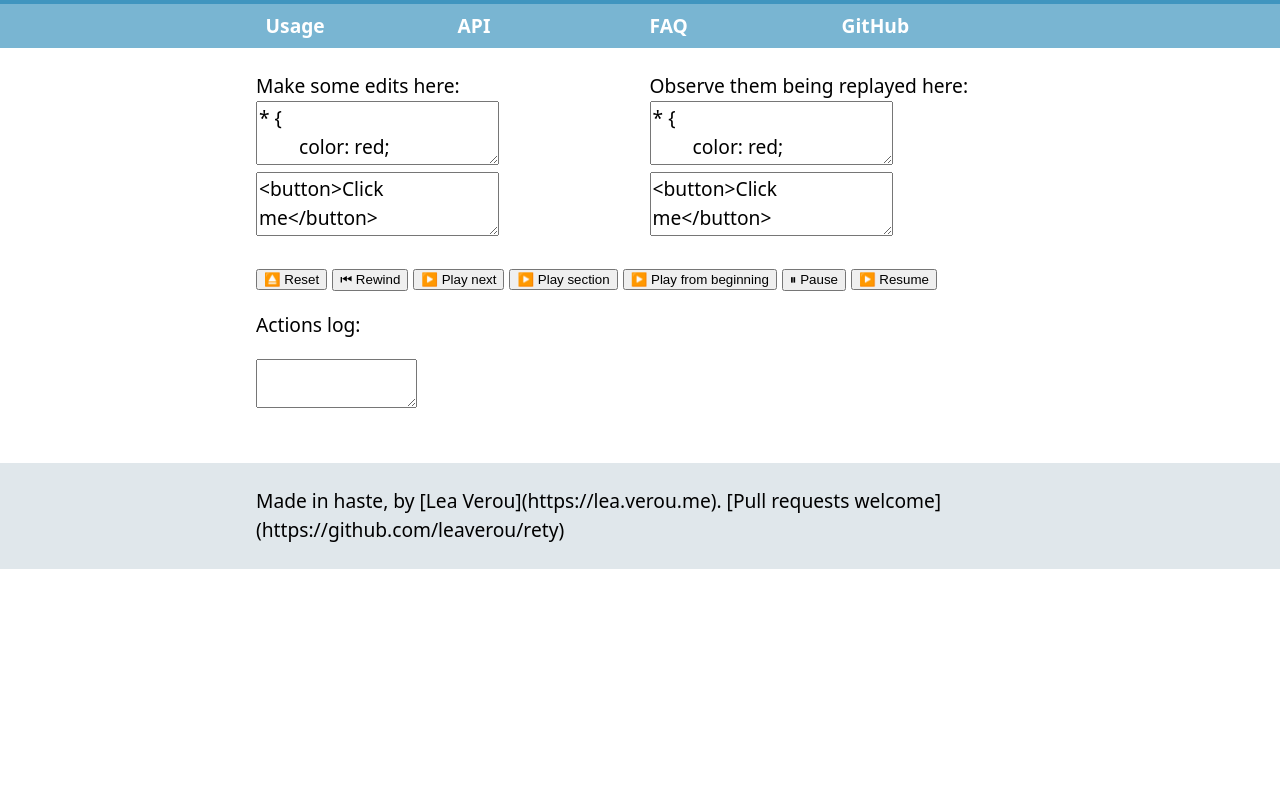
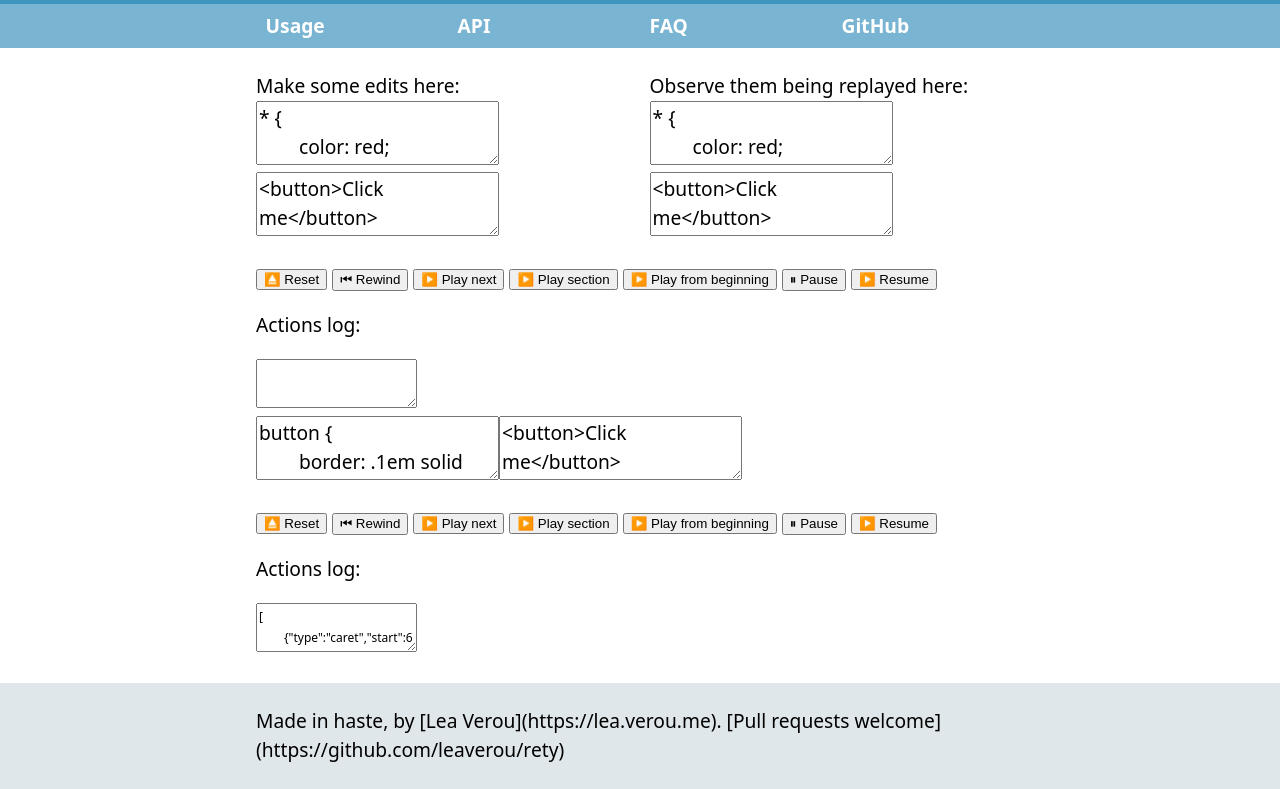
Before and after one commit to LeaVerou/rety, a plain HTML site: page index.html in a window 1280 px wide. Shown: the part 231-1020 px from the top of the page. Before the commit the page ends 800 px from the top, so only its background shows below. Drawn offline with Linux system fonts and the light colour scheme; a small style sheet from the web is missing.

Commit message:
Add button demo

```diff
--- a/index.html
+++ b/index.html
@@ -39,6 +39,70 @@
 <button class="pink">Click me</button></textarea>
 	</rety-demo>
 
+	<rety-demo>
+		<textarea class="language-css">button {
+	border: .1em solid black;
+	background: transparent;
+	color: black;
+}
+
+button:hover {
+	background: black;
+	color: white;
+}
+
+button.pink {
+	border-color: #f06;
+	color: #f06;
+}
+
+button.pink:hover {
+	background: #f06;
+	color: white;
+}</textarea>
+		<textarea class="language-html"><button>Click me</button>
+<button class="pink">Click me</button></textarea>
+		<textarea class="language-actions-json">[
+	{"type":"caret","start":63,"end":63,"editor":"css"},
+	"-", "-",
+	{"type":"caret","start":78,"end":78},
+	"\n", "\t", "c", "o", "l", "o", "r", ":", " ", "v", "a", "r", "()",
+	{"type":"caret","start":91,"end":91},
+	"-", "-", "c", "o", "l", "o", "r",
+	{"type":"caret","start":99,"end":99},
+	";",
+	{"type":"pause","delay":2680},
+	{"type":"caret","start":29,"end":34},
+	"v", "a", "r", "()",
+	{"type":"caret","start":33,"end":33},
+	"-", "-", "c", "o", "l", "o", "r",
+	{"type":"caret","start":139,"end":144},
+	"v", "a", "r", "()",
+	{"type":"caret","start":143,"end":143},
+	"-", "-", "c", "o", "l", "o", "r",
+	{"type":"pause","delay":2461},
+	{"type":"caret","start":207,"end":207},
+	"-", "-",
+	{"type":"caret","start":186,"end":207},
+	{"type":"deleteContentBackward"},
+	{"type":"pause","delay":2174},
+	{"type":"caret","start":203,"end":259},
+	{"type":"pause","delay":2998},
+	{"type":"deleteContentBackward"},
+	{"type":"deleteContentBackward"},
+	{"type":"pause","delay":5000},
+	{"type":"caret","start":64,"end":64,"editor":"html"},
+	"\n",
+	"<button>Click me</button>",
+	{"type":"caret","start":72,"end":72},
+	" ", "s", "t", "y", "l", "e", "=",
+	"\"\"",
+	{"type":"caret","start":80,"end":80},
+	"-", "-", "c", "o", "l", "o", "r", ":", " ", "b", "l", "u", "e"
+]
+		</textarea>
+	</rety-demo>
+
 	<md-block src="README.md" hlinks="§"></md-block>
 </main>
 
```
